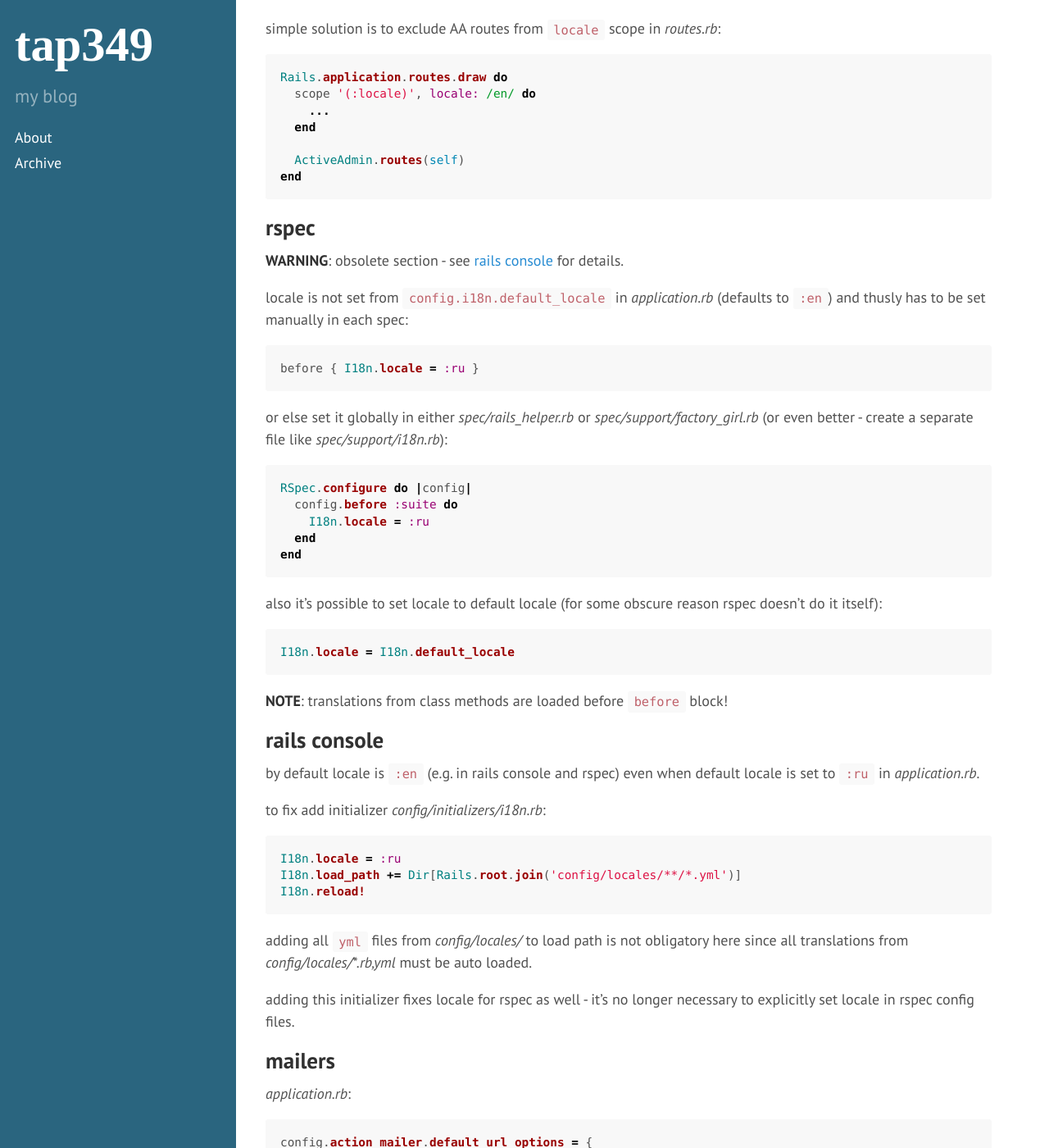
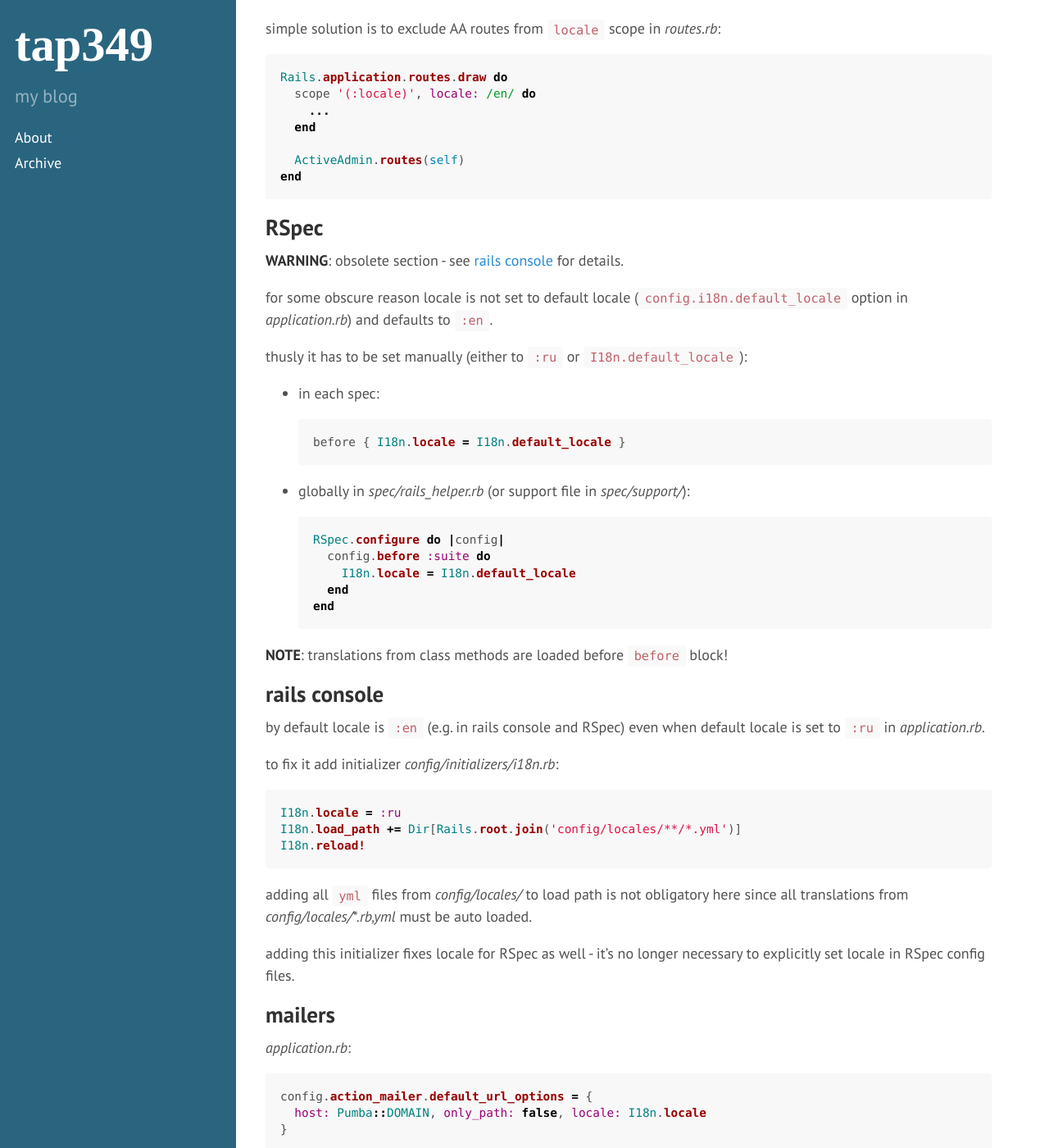
Before and after one commit to tap349/tap349.github.io, a Jekyll site: the page built from _posts/2016-03-29-rails-i18n.md, in a window 1280 px wide and 1400 px high, scrolled down 1924 px. Shown: the whole window at 82% size. Built offline with Jekyll 4.4.1, drawn with Linux system fonts in a browser that asks for light colours.

Commit message:
update 2016-04-17_20:16:51

````diff
--- a/_posts/2016-03-29-rails-i18n.md
+++ b/_posts/2016-03-29-rails-i18n.md
@@ -97,44 +97,40 @@ Rails.application.routes.draw do
 end
 ```
 
-## rspec
+## RSpec
 
 **WARNING**: obsolete section - see [rails console](#rails-console) for details.
 
-locale is not set from `config.i18n.default_locale` in _application.rb_
-(defaults to `:en`) and thusly has to be set manually in each spec:
+for some obscure reason locale is not set to default locale
+(`config.i18n.default_locale` option in _application.rb_)
+and defaults to `:en`.
 
-```ruby
-before { I18n.locale = :ru }
-```
+thusly it has to be set manually (either to `:ru` or `I18n.default_locale`):
 
-or else set it globally in either _spec/rails_helper.rb_ or
-_spec/support/factory_girl.rb_
-(or even better - create a separate file like _spec/support/i18n.rb_):
+- in each spec:
 
-```ruby
-RSpec.configure do |config|
-  config.before :suite do
-    I18n.locale = :ru
+  ```ruby
+  before { I18n.locale = I18n.default_locale }
+  ```
+
+- globally in _spec/rails_helper.rb_ (or support file in _spec/support/_):
+
+  ```ruby
+  RSpec.configure do |config|
+    config.before :suite do
+      I18n.locale = I18n.default_locale
+    end
   end
-end
-```
-
-also it's possible to set locale to default locale
-(for some obscure reason rspec doesn't do it itself):
-
-```ruby
-I18n.locale = I18n.default_locale
-```
+  ```
 
 **NOTE**: translations from class methods are loaded before `before` block!
 
 ## rails console
 
-by default locale is `:en` (e.g. in rails console and rspec) even when
+by default locale is `:en` (e.g. in rails console and RSpec) even when
 default locale is set to `:ru` in _application.rb_.
 
-to fix add initializer _config/initializers/i18n.rb_:
+to fix it add initializer _config/initializers/i18n.rb_:
 
 ```ruby
 I18n.locale = :ru
@@ -145,8 +141,8 @@ I18n.reload!
 adding all `yml` files from _config/locales/_ to load path is not obligatory
 here since all translations from _config/locales/*.rb,yml_ must be auto loaded.
 
-adding this initializer fixes locale for rspec as well -
-it's no longer necessary to explicitly set locale in rspec config files.
+adding this initializer fixes locale for RSpec as well -
+it's no longer necessary to explicitly set locale in RSpec config files.
 
 ## mailers
 
````
